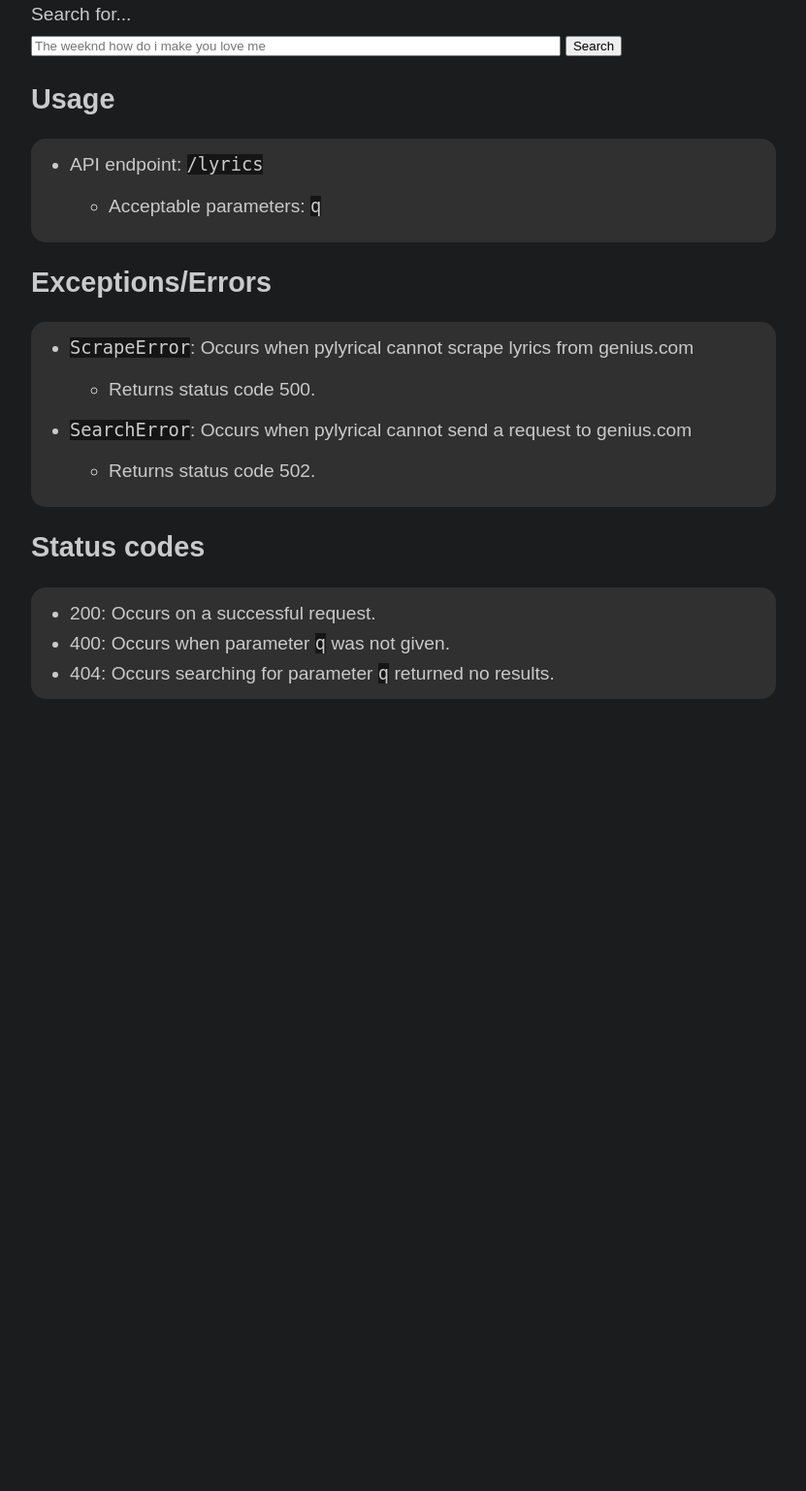
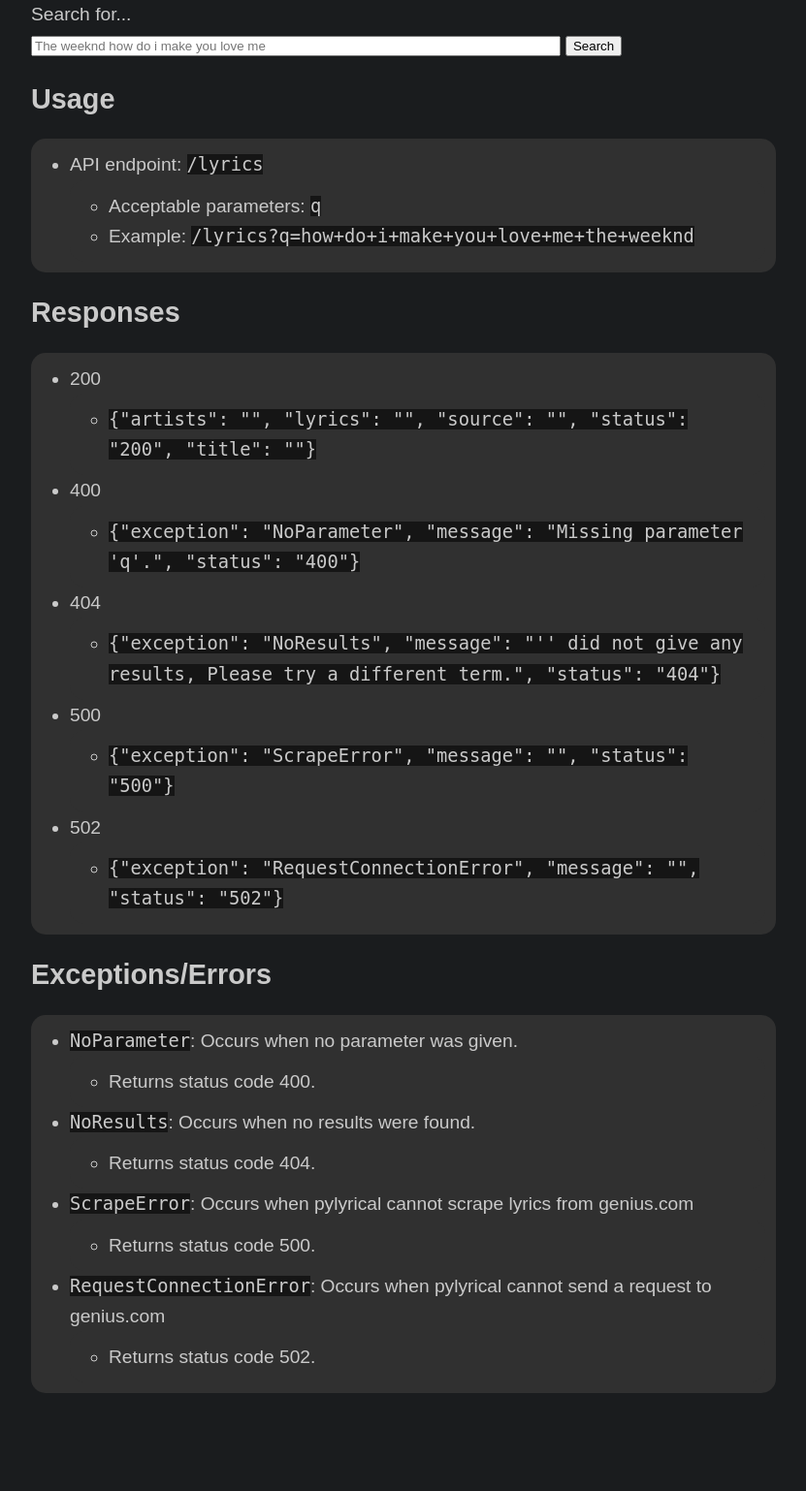
Before and after one commit to devlocalhost/pylyrical_api, a Flask app: page / in a window 1280 px wide. Shown: the part 157-1695 px from the top of the page at 97% size, without its empty margins (224-1055 px from the left). Before the commit the page ends 878 px from the top, so only its background shows below. Run offline with Flask 3, Linux system fonts and the light colour scheme.

Commit message:
major changes, too lazy to explain

````diff
--- a/serv.py
+++ b/serv.py
@@ -12,10 +12,8 @@ app = Flask(__name__)
 class ScrapeError(Exception):
     pass
 
-
-class SearchError(Exception):
+class RequestConnectionError(Exception):
     pass
-
 
 class NoResults(Exception):
     pass
@@ -39,10 +37,14 @@ class GeniusAPI:
                 data = lyrics_data.get_text("\n")
                 song_lyrics.append(f"{data}\n")
 
-            return str("".join(song_lyrics))
+            if len(song_lyrics) != 0:
+                return str("".join(song_lyrics))
+
+            else:
+                raise ScrapeError(f"Could not scrape lyrics. Did the HTML change? Please open an issue at https://github.com/devlocalhost/pylyrical_api and paste this: URL: {link}. Data text: ```{req.text}```")
 
         except (requests.exceptions.ConnectionError, requests.exceptions.Timeout):
-            raise ScrapeError(f"Could not connect to {self.api_url}. Is it down?")
+            raise RequestConnectionError(f"Could not connect to {self.api_url}. Is it down?")
 
     def search(self, query_term):
         data = {"q": query_term}
@@ -52,7 +54,7 @@ class GeniusAPI:
             result = requests.get(self.api_url, params=data, headers=headers).json()
 
         except (requests.exceptions.ConnectionError, requests.exceptions.Timeout):
-            raise SearchError(f"Could not connect to {self.api_url}. Is it down?")
+            raise RequestConnectionError(f"Could not connect to {self.api_url}. Is it down?")
 
         if len(result["response"]["hits"]) != 0:
             artists = result["response"]["hits"][0]["result"]["artist_names"]
@@ -86,17 +88,17 @@ def get_lyrics():
         try:
             data = genius_api.search(str(query))
 
-        except SearchError as search_exc:
-            return jsonify({"status": "502", "message": str(search_exc)}), 502
+        except RequestConnectionError as request_exc:
+            return jsonify({"status": "502", "message": str(request_exc), "exception": request_exc.__class__.__name__}), 502
 
         except NoResults as results_exc:
-            return jsonify({"status": "404", "message": str(results_exc)}), 502
+            return jsonify({"status": "404", "message": str(results_exc), "exception": results_exc.__class__.__name__}), 404
 
         try:
             lyrics = genius_api.scrape_lyrics(data[2])
 
         except ScrapeError as scrape_exc:
-            return jsonify({"status": "500", "message": str(scrape_exc)}), 500
+            return jsonify({"status": "500", "message": str(scrape_exc), "exception": scrape_exc.__class__.__name__}), 500
 
         return (
             jsonify(
--- a/templates/index.html
+++ b/templates/index.html
@@ -23,28 +23,61 @@
             <li>API endpoint: <code>/lyrics</code></li>
             <ul>
                 <li>Acceptable parameters: <code>q</code></li>
+                <li>Example: <code>/lyrics?q=how+do+i+make+you+love+me+the+weeknd</code></li>
             </ul>
+        </ul>
+
+        <h2>Responses</h2>
+        <ul>
+            <li>200</li>
+            <ul>
+                <li><code>{"artists": "", "lyrics": "", "source": "", "status": "200", "title": ""}</code></li>
+            </ul>
+
+            <li>400</li>
+            <ul>
+                <li><code>{"exception": "NoParameter", "message": "Missing parameter 'q'.", "status": "400"}</code></li>
+            </ul>
+
+            <li>404</li>
+            <ul>
+                <li><code>{"exception": "NoResults", "message": "'' did not give any results, Please try a different term.", "status": "404"}</code></li>
+            </ul>
+
+            <li>500</li>
+            <ul>
+                <li><code>{"exception": "ScrapeError", "message": "", "status": "500"}</code></li>
+            </ul>
+
+            <li>502</li>
+            <ul>
+                <li><code>{"exception": "RequestConnectionError", "message": "", "status": "502"}</code></li>
+            </ul>
+
         </ul>
 
         <h2>Exceptions/Errors</h2>
 
         <ul>
+            <li><code>NoParameter</code>: Occurs when no parameter was given.</li>
+            <ul>
+                <li>Returns status code 400.</li>
+            </ul>
+
+            <li><code>NoResults</code>: Occurs when no results were found.</li>
+            <ul>
+                <li>Returns status code 404.</li>
+            </ul>
+
             <li><code>ScrapeError</code>: Occurs when pylyrical cannot scrape lyrics from genius.com</li>
             <ul>
                 <li>Returns status code 500.</li>
             </ul>
 
-            <li><code>SearchError</code>: Occurs when pylyrical cannot send a request to genius.com</li>
+            <li><code>RequestConnectionError</code>: Occurs when pylyrical cannot send a request to genius.com</li>
              <ul>
                 <li>Returns status code 502.</li>
             </ul>
         </ul>
-
-        <h2>Status codes</h2>
-        <ul>
-            <li>200: Occurs on a successful request.</li>
-            <li>400: Occurs when parameter <code>q</code> was not given.</li>
-            <li>404: Occurs searching for parameter <code>q</code> returned no results.</li>
-        </ul>
     </body>
 </html>
````
Also changed, not shown: README.md.
